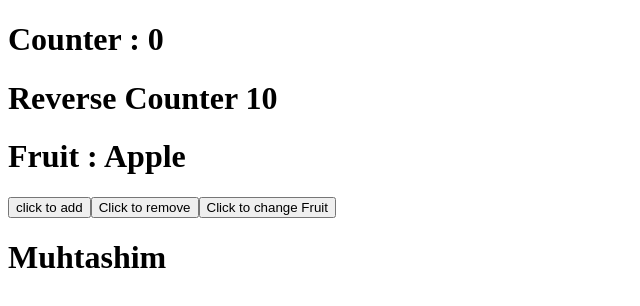
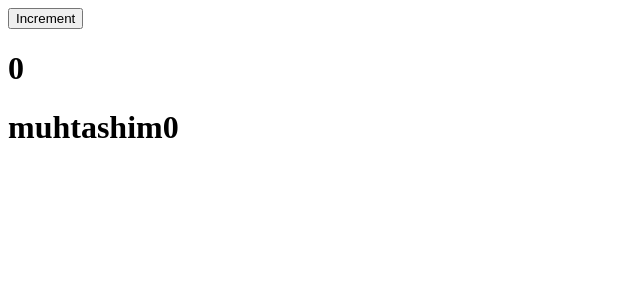
Before and after one commit to muhtashim410kk-jpg/react, a React (Vite) app: page / in a window 1280 px wide. Shown: the top 306 px of the page, without its empty margins (0-640 px from the left). Built offline with nearby package versions, Linux system fonts and the light colour scheme.

Commit message:
Conditions using ?

```diff
--- a/src/App.jsx
+++ b/src/App.jsx
@@ -1,19 +1,30 @@
+ import { useState } from "react";
+
 
  function App(){
 
+    const [count,setcount]=useState(0)
+
     return(
 
+           <div>
+              <button onClick={()=>setcount(count+1)} >Increment</button>
+              <h1>{count}</h1>
+              {
+               count==0? <h1>muhtashim0</h1>
+               :count==1? <h1>muhtashim1</h1>
+               :count==2? <h1>muhtashim2</h1>
+               :count==3? <h1>muhtashim3</h1>
+               :count==4? <h1>muhtashim4</h1>
+               :null
 
+              }
 
-      <div>
-            <h1>Muhtashim</h1>
            </div>
-
 
 
     )
 
-
  }
 
  export default App
--- a/src/component.jsx
+++ /dev/null
@@ -1,37 +0,0 @@
-import { useState } from "react";
-
-function Counter(){
-
-       const [count,setcount] = useState(0);
-       const [decrease,setdecrease]=useState(10);
-       const [fruit,setfruit] = useState("Apple")
-       function add(){
-          setcount(count+1)
-       }
-
-       function decreament(){
-          setdecrease(decrease-1)
-       }
-
-       function changefruitname(){
-          setfruit("Banana")
-       }
-
- return(
-
-     <div>
-           <h1> Counter : {count}     </h1>
-           <h1>Reverse Counter {decrease}</h1>
-           <h1>Fruit : {fruit}</h1>
-           <button  onClick={add}  >click to add</button>
-           <button onClick={decreament}   > Click to remove </button>
-           <button onClick={changefruitname}  >Click to change Fruit</button>
-
-     </div>
-
- )
-
-
-}
-
-export default Counter
--- a/src/main.jsx
+++ b/src/main.jsx
@@ -5,11 +5,9 @@ import { createRoot } from 'react-dom/client'
 
 import App from './App'
 
-import Jsxhandling from './component'
-import Counter from './component'
+
 createRoot(document.getElementById('root')).render(
   <StrictMode>
-    <Counter />
     <App />
-  </StrictMode>,
+  </StrictMode>
 )
```
Lines whose indentation alone changed are shown as unchanged.
